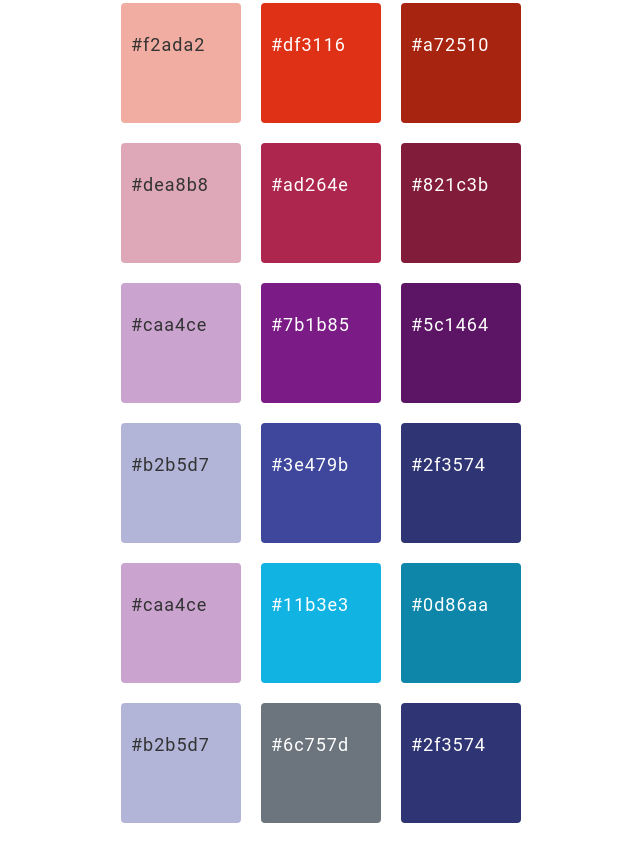
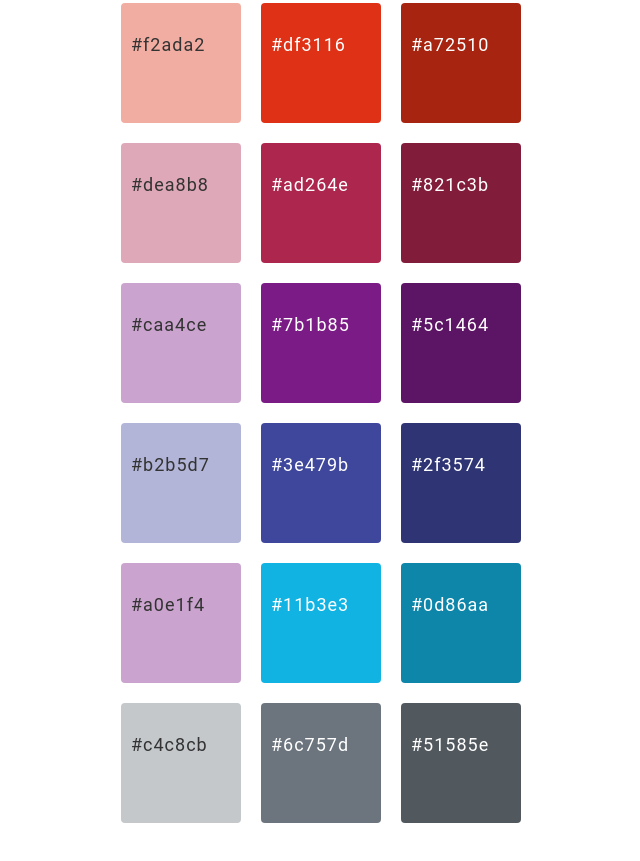
Before and after one commit to captainconverse/hedwig, a plain HTML site: page guidelines/colors.html in a window 1280 px wide. Shown: the part 7009-7870 px from the top of the page, without its empty margins (193-833 px from the left). Drawn offline with Linux system fonts and the light colour scheme; a web font is replaced by a local one.

Commit message:
Info and Secondary

```diff
--- a/css/style.css
+++ b/css/style.css
@@ -530,6 +530,17 @@ a.button:hover{
     background-color: #0d86aa;
     color: #ffffff;
 }
+.data-vis-info-light{
+    background-color: #a0e1f4;
+}
+.data-vis-sec-light{
+    background-color: #c4c8cb;
+}
+.data-vis-sec-dark{
+    background-color: #51585e;
+    color: #fff;
+}
+
 footer{
     display: flex;
     flex-direction: row;
--- a/guidelines/colors.html
+++ b/guidelines/colors.html
@@ -478,7 +478,7 @@
                         </div>
                        <div class="color-container">
                             <div class="box2 violet-light">
-                                <p>#caa4ce</p>
+                                <p>#a0e1f4</p>
                             </div>
                             <div class="box2 info">
                                 <p>#11b3e3</p>
@@ -488,14 +488,14 @@
                             </div>
                         </div>
                         <div class="color-container">
-                            <div class="box2 blue-violet-light">
-                                <p>#b2b5d7</p>
+                            <div class="box2 data-vis-sec-light">
+                                <p>#c4c8cb</p>
                             </div>
                             <div class="box2 secondary">
                                 <p>#6c757d</p>
                             </div>
-                            <div class="box2 blue-violet-dark">
-                                <p>#2f3574</p>
+                            <div class="box2 data-vis-sec-dark">
+                                <p>#51585e</p>
                             </div>
                         </div>
 
```
